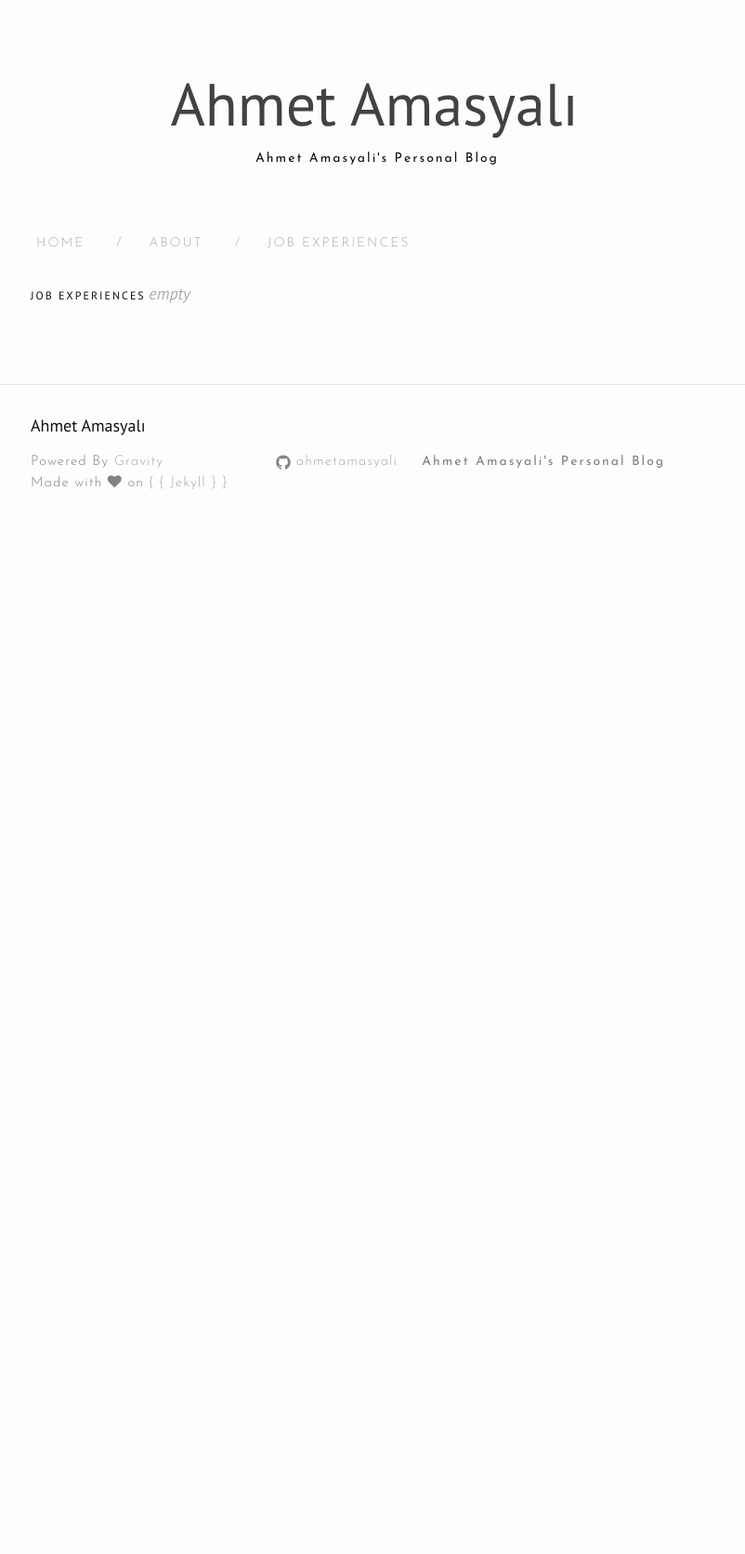
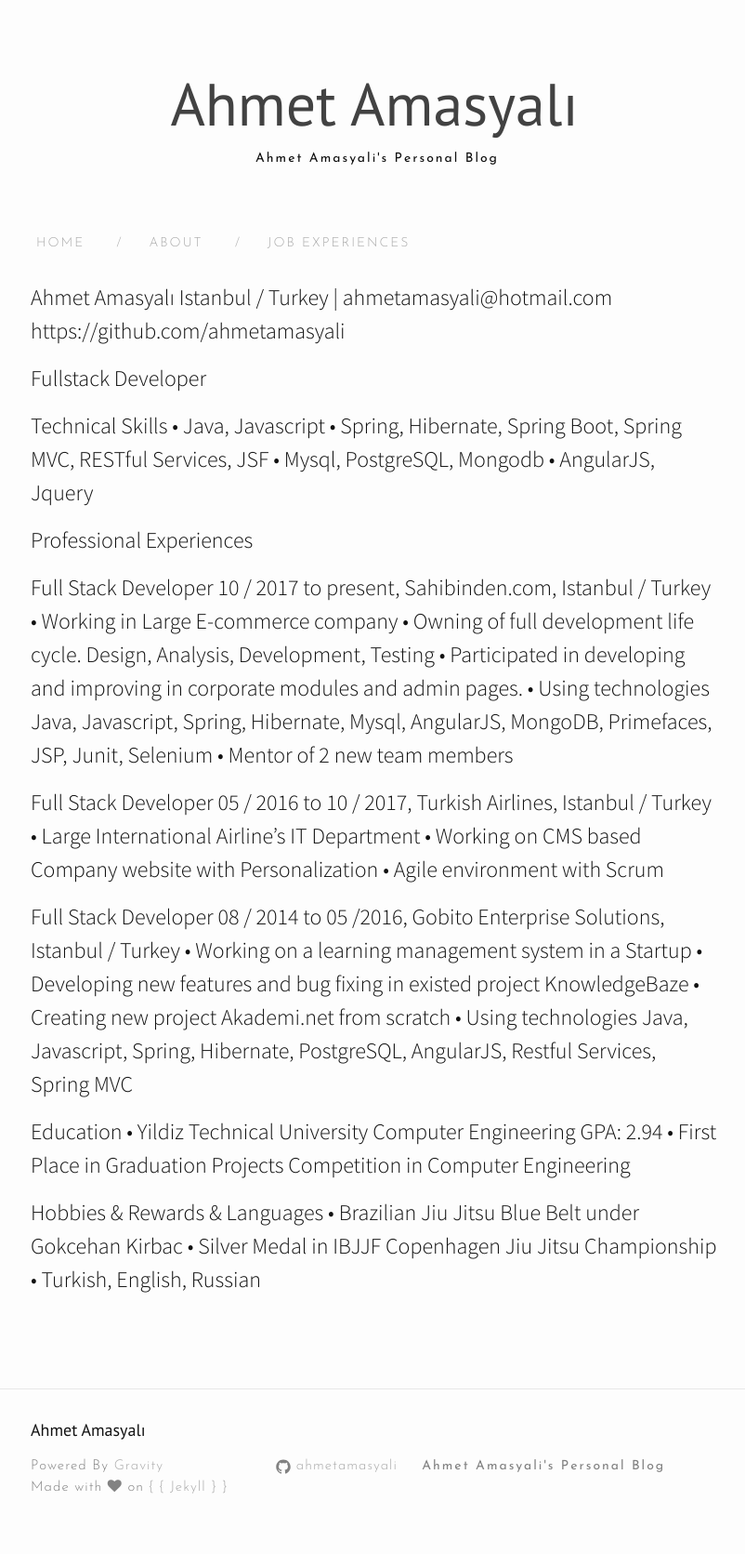
Before and after one commit to ahmetamasyali/blog.github.io, a Jekyll site: the page built from experiences.md, in a window 1280 px wide. Shown: the whole page at 93% size, without its empty margins (237-1039 px from the left). Built offline with Jekyll 4.4.1, drawn with Linux system fonts in a browser that asks for light colours; nearby versions of some CDN libraries; before the commit the page ends 900 px from its top, so only the background shows below that.

Commit message:
blog changes

```diff
--- a/experiences.md
+++ b/experiences.md
@@ -2,6 +2,45 @@
 layout: page
 title: Job Experiences
 permalink: /experiences/
-category: "design"
-tagline: "Empty"
+category: "cv"
 ---
+Ahmet Amasyalı
+Istanbul / Turkey | ahmetamasyali@hotmail.com
+https://github.com/ahmetamasyali
+
+Fullstack Developer
+
+Technical Skills
+    • Java, Javascript
+    • Spring, Hibernate, Spring Boot, Spring MVC, RESTful Services, JSF
+    • Mysql, PostgreSQL, Mongodb
+    • AngularJS, Jquery
+
+Professional Experiences
+
+Full Stack Developer 10 / 2017 to present, Sahibinden.com, Istanbul / Turkey
+    • Working in Large E-commerce company
+    • Owning of full development life cycle. Design, Analysis, Development, Testing
+    • Participated in developing and improving in corporate modules and admin pages.
+    • Using technologies Java, Javascript, Spring, Hibernate, Mysql, AngularJS, MongoDB, Primefaces, JSP, Junit, Selenium
+    • Mentor of 2 new team members
+
+Full Stack Developer 05 / 2016 to 10 / 2017, Turkish Airlines, Istanbul / Turkey
+    • Large International Airline’s IT Department
+    • Working on CMS based Company website with Personalization
+    • Agile environment with Scrum
+
+Full Stack Developer 08 / 2014 to 05 /2016, Gobito Enterprise Solutions, Istanbul / Turkey
+    • Working on a learning management system in a Startup
+    • Developing new features and bug fixing in existed project KnowledgeBaze
+    • Creating new project Akademi.net from scratch
+    • Using technologies Java, Javascript, Spring, Hibernate, PostgreSQL, AngularJS, Restful Services, Spring MVC
+
+Education
+    • Yildiz Technical University Computer Engineering GPA: 2.94
+    • First Place in Graduation Projects Competition in Computer Engineering
+
+Hobbies & Rewards & Languages
+    • Brazilian Jiu Jitsu Blue Belt under Gokcehan Kirbac
+    • Silver Medal in IBJJF Copenhagen Jiu Jitsu Championship
+    • Turkish, English, Russian
```
Also changed, not shown: about.md (+1 -1 lines).
